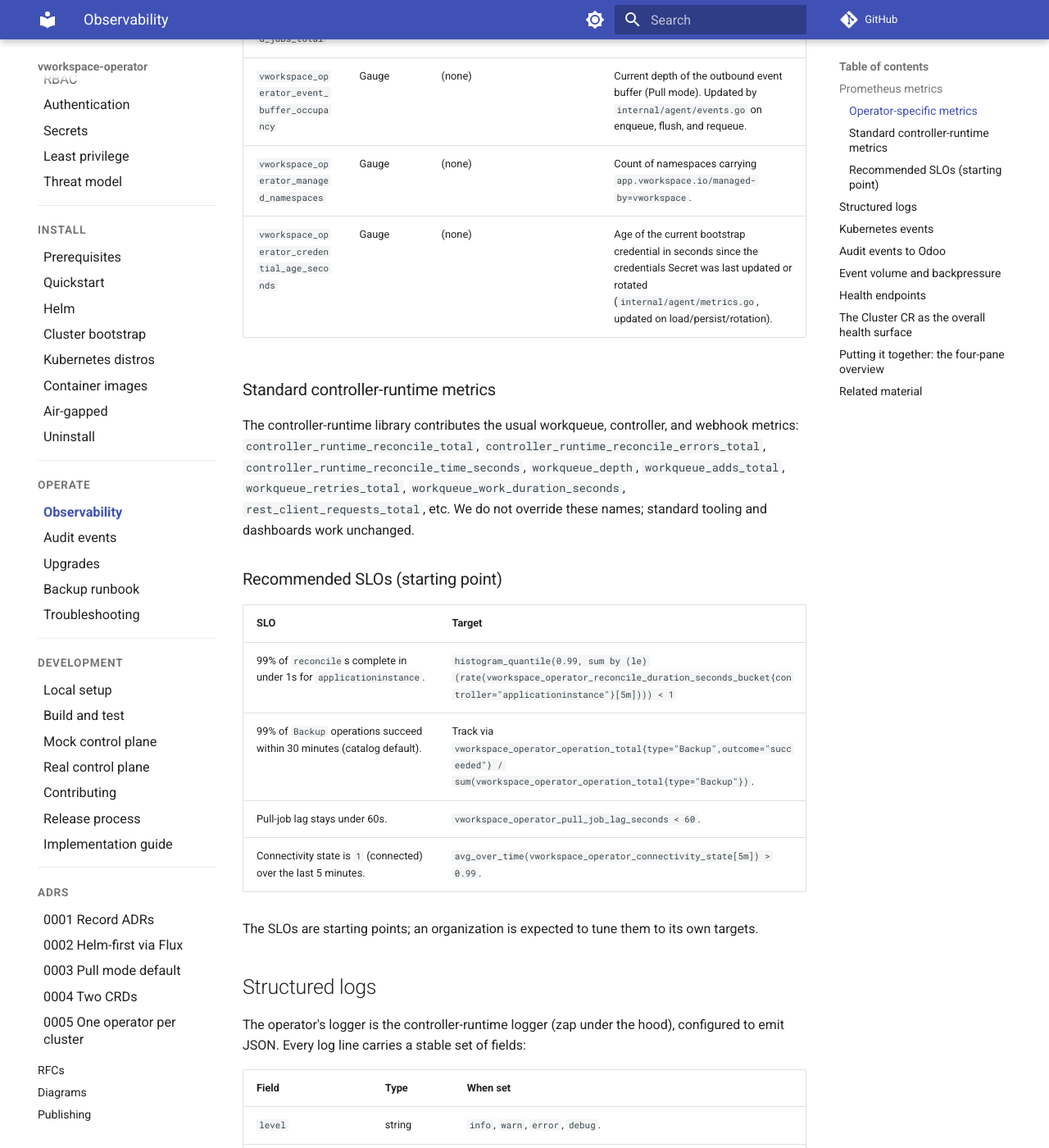
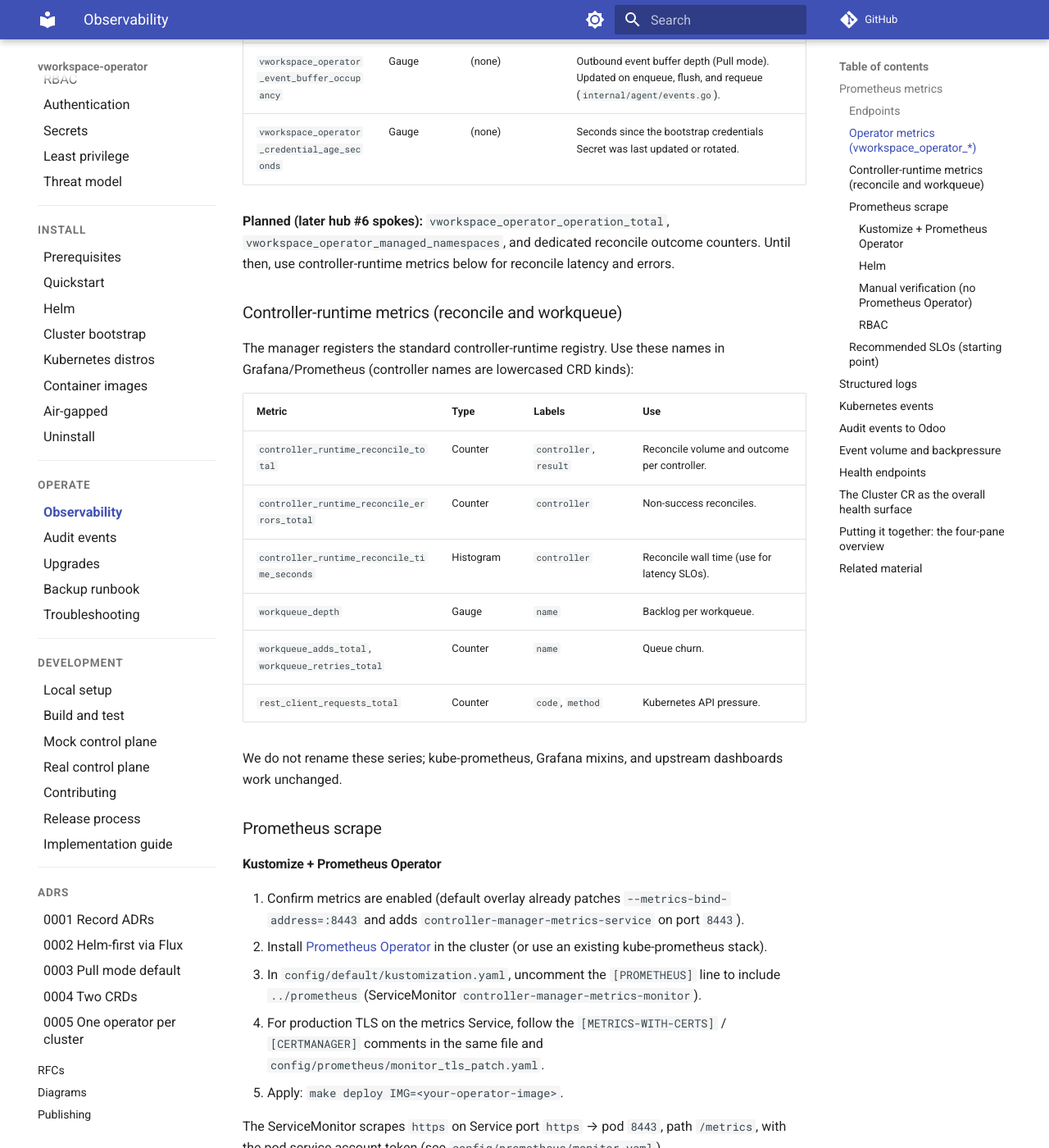
Before and after one commit to vworkspace-io/vworkspace-operator, an MkDocs documentation site: the page built from docs/operate/observability.md, in a window 1280 px wide and 1400 px high, scrolled down 1412 px. Shown: the whole window at 82% size. Built offline with MkDocs 1.6.1 and Material for MkDocs 9.7.7, drawn with Linux system fonts in a browser that asks for light colours; comment, search, counter and statistics services are not loaded; some of the changed text lies outside the part shown.

Commit message:
docs: Prometheus scrape guide and metric catalog (hub #6 spoke 1)
Document :8443 HTTPS metrics, ServiceMonitor enablement, Helm
metricsBindAddress, and align the catalog with exported series.

Tracked by vworkspace-io/vworkspace#6

````diff
--- a/docs/operate/observability.md
+++ b/docs/operate/observability.md
@@ -1,7 +1,7 @@
 # Observability
 
 **Status:** Alpha
-**Last Updated:** 2026-06-04
+**Last Updated:** 2026-06-04 (hub #6 spoke 1 — scrape + catalog)
 
 `vworkspace-operator` emits the signals an operator (the person) needs to answer "is this cluster healthy and what happened on it recently". The four surfaces are Prometheus metrics, structured JSON logs, Kubernetes events on every condition transition, and an audit-event stream posted to the control plane's `POST /api/agent/events`. Each is documented below with the concrete metric names, log fields, and endpoints.
 
@@ -9,36 +9,97 @@ The principle is "the cluster is the source of truth for what is happening; vWor
 
 ## Prometheus metrics
 
-The operator exposes metrics on `:8080/metrics` (the controller-runtime default). All metrics are labeled with `controller`, `result` (where applicable), and operator-specific labels described below.
+### Endpoints
 
-### Operator-specific metrics
+| Install path | Metrics bind address | Path | TLS |
+|--------------|----------------------|------|-----|
+| Kustomize (`make deploy`) | `:8443` via `config/default/manager_metrics_patch.yaml` | `/metrics` | HTTPS (controller-runtime secure metrics; RBAC-filtered) |
+| Helm chart (default) | `0` (disabled) | — | — |
+| Helm (enable) | `--set manager.metricsBindAddress=:8443` | `/metrics` | HTTPS when non-zero bind address |
 
-| Metric                                                  | Type      | Labels                                                                                          | Meaning                                                                                                                          |
-|---------------------------------------------------------|-----------|-------------------------------------------------------------------------------------------------|----------------------------------------------------------------------------------------------------------------------------------|
-| `vworkspace_operator_reconcile_total`                   | Counter   | `controller=<applicationinstance|operation|cluster>`, `result=<requeue|success|error>`           | Reconciles per controller and outcome.                                                                                            |
-| `vworkspace_operator_reconcile_duration_seconds`        | Histogram | `controller`                                                                                    | Reconcile wall time. Buckets: 5ms, 10ms, 25ms, 50ms, 100ms, 250ms, 500ms, 1s, 2.5s, 5s, 10s.                                       |
-| `vworkspace_operator_operation_total`                   | Counter   | `type=<Backup|Restore|Upgrade|Migration|RunCommand|Runbook>`, `engine=<velero|workflow|job|helm|helmHookJob|volsync|snapshot>`, `outcome=<succeeded|failed|cancelled|blocked>` | Operation completions, useful for SLO calculations per verb and per engine.                                                       |
-| `vworkspace_operator_pull_job_lag_seconds`              | Gauge     | (none)                                                                                          | Age (seconds) of the oldest job the operator has fetched but not yet applied. A persistent non-zero gauge indicates a stuck loop. |
-| `vworkspace_operator_connectivity_state`                | Gauge     | `mode=<pull|push|gitops>`                                                                       | `1` connected, `0` reconnecting, `-1` disconnected. The same signal feeds `Cluster.status.conditions[Connected]`.                  |
-| `vworkspace_operator_applied_jobs_total`                | Counter   | (none)                                                                                          | Pull-mode jobs applied successfully (`internal/agent/metrics.go`).                                                                  |
-| `vworkspace_operator_event_buffer_occupancy`            | Gauge     | (none)                                                                                          | Current depth of the outbound event buffer (Pull mode). Updated by `internal/agent/events.go` on enqueue, flush, and requeue. |
-| `vworkspace_operator_managed_namespaces`                | Gauge     | (none)                                                                                          | Count of namespaces carrying `app.vworkspace.io/managed-by=vworkspace`.                                                            |
-| `vworkspace_operator_credential_age_seconds`            | Gauge     | (none)                                                                                          | Age of the current bootstrap credential in seconds since the credentials Secret was last updated or rotated (`internal/agent/metrics.go`, updated on load/persist/rotation). |
+Health probes stay on `:8081` (`/healthz`, `/readyz`). Do not confuse probe port `8081` with the metrics listener.
 
-### Standard controller-runtime metrics
+When `metrics-bind-address` is `0`, the process does not listen for scrapes. Production clusters should enable metrics and scrape via Prometheus Operator or an equivalent agent.
 
-The controller-runtime library contributes the usual workqueue, controller, and webhook metrics: `controller_runtime_reconcile_total`, `controller_runtime_reconcile_errors_total`, `controller_runtime_reconcile_time_seconds`, `workqueue_depth`, `workqueue_adds_total`, `workqueue_retries_total`, `workqueue_work_duration_seconds`, `rest_client_requests_total`, etc. We do not override these names; standard tooling and dashboards work unchanged.
+### Operator metrics (`vworkspace_operator_*`)
+
+Registered in `internal/agent/metrics.go` (Pull-mode agent and credential signals):
+
+| Metric | Type | Labels | Meaning |
+|--------|------|--------|---------|
+| `vworkspace_operator_pull_job_lag_seconds` | Gauge | (none) | Age (seconds) of the oldest Pull-mode job fetched but not yet applied. Persistent non-zero values suggest a stuck applier loop. |
+| `vworkspace_operator_connectivity_state` | Gauge | `mode=<pull\|push\|gitops>` | `1` connected, `0` reconnecting, `-1` disconnected. Feeds `Cluster.status.conditions[Connected]`. |
+| `vworkspace_operator_applied_jobs_total` | Counter | (none) | Pull-mode jobs applied successfully. |
+| `vworkspace_operator_event_buffer_occupancy` | Gauge | (none) | Outbound event buffer depth (Pull mode). Updated on enqueue, flush, and requeue (`internal/agent/events.go`). |
+| `vworkspace_operator_credential_age_seconds` | Gauge | (none) | Seconds since the bootstrap credentials Secret was last updated or rotated. |
+
+**Planned (later hub #6 spokes):** `vworkspace_operator_operation_total`, `vworkspace_operator_managed_namespaces`, and dedicated reconcile outcome counters. Until then, use controller-runtime metrics below for reconcile latency and errors.
+
+### Controller-runtime metrics (reconcile and workqueue)
+
+The manager registers the standard controller-runtime registry. Use these names in Grafana/Prometheus (controller names are lowercased CRD kinds):
+
+| Metric | Type | Labels | Use |
+|--------|------|--------|-----|
+| `controller_runtime_reconcile_total` | Counter | `controller`, `result` | Reconcile volume and outcome per controller. |
+| `controller_runtime_reconcile_errors_total` | Counter | `controller` | Non-success reconciles. |
+| `controller_runtime_reconcile_time_seconds` | Histogram | `controller` | Reconcile wall time (use for latency SLOs). |
+| `workqueue_depth` | Gauge | `name` | Backlog per workqueue. |
+| `workqueue_adds_total`, `workqueue_retries_total` | Counter | `name` | Queue churn. |
+| `rest_client_requests_total` | Counter | `code`, `method` | Kubernetes API pressure. |
+
+We do not rename these series; kube-prometheus, Grafana mixins, and upstream dashboards work unchanged.
+
+### Prometheus scrape
+
+#### Kustomize + Prometheus Operator
+
+1. Confirm metrics are enabled (default overlay already patches `--metrics-bind-address=:8443` and adds `controller-manager-metrics-service` on port `8443`).
+2. Install [Prometheus Operator](https://github.com/prometheus-operator/prometheus-operator) in the cluster (or use an existing kube-prometheus stack).
+3. In `config/default/kustomization.yaml`, uncomment the `[PROMETHEUS]` line to include `../prometheus` (ServiceMonitor `controller-manager-metrics-monitor`).
+4. For production TLS on the metrics Service, follow the `[METRICS-WITH-CERTS]` / `[CERTMANAGER]` comments in the same file and `config/prometheus/monitor_tls_patch.yaml`.
+5. Apply: `make deploy IMG=<your-operator-image>`.
+
+The ServiceMonitor scrapes `https` on Service port `https` → pod `8443`, path `/metrics`, with the pod service account token (see `config/prometheus/monitor.yaml`).
+
+#### Helm
+
+```bash
+helm upgrade --install vworkspace-operator ./charts/vworkspace-operator \
+  -n vworkspace-system \
+  --set manager.metricsBindAddress=:8443
+```
+
+Add a `ServiceMonitor` (or PodMonitor) in your platform repo that selects the Helm Service labels for the manager Deployment. Match endpoint scheme `https`, port name `https` (if you add a metrics Service), and bearer token auth — same contract as the kustomize scaffold.
+
+#### Manual verification (no Prometheus Operator)
+
+```bash
+# Port-forward the metrics Service (kustomize name after prefix: vworkspace-operator-controller-manager-metrics-service)
+kubectl -n vworkspace-operator-system port-forward svc/vworkspace-operator-controller-manager-metrics-service 8443:8443
+
+# Token for the manager ServiceAccount (namespace from your install)
+TOKEN=$(kubectl -n vworkspace-operator-system create token vworkspace-operator-controller-manager)
+
+curl -sk --header "Authorization: Bearer ${TOKEN}" https://127.0.0.1:8443/metrics | grep -E '^vworkspace_operator_|^controller_runtime_reconcile'
+```
+
+Expect `vworkspace_operator_*` series when Pull-mode agent is enabled; connectivity and buffer gauges matter most for control-plane-linked clusters.
+
+#### RBAC
+
+Secure metrics use controller-runtime's authentication/authorization filter. Prometheus needs a `ClusterRole` that can `GET /metrics` non-resource URL and a `ClusterRoleBinding` to the scrape ServiceAccount (the e2e suite creates `metrics-reader` / `metrics-binding` for this pattern — see `test/e2e/e2e_test.go`).
 
 ### Recommended SLOs (starting point)
 
-| SLO                                                              | Target                                                                                                                 |
-|------------------------------------------------------------------|------------------------------------------------------------------------------------------------------------------------|
-| 99% of `reconcile`s complete in under 1s for `applicationinstance`. | `histogram_quantile(0.99, sum by (le) (rate(vworkspace_operator_reconcile_duration_seconds_bucket{controller="applicationinstance"}[5m]))) < 1` |
-| 99% of `Backup` operations succeed within 30 minutes (catalog default). | Track via `vworkspace_operator_operation_total{type="Backup",outcome="succeeded"} / sum(vworkspace_operator_operation_total{type="Backup"})`. |
-| Pull-job lag stays under 60s.                                    | `vworkspace_operator_pull_job_lag_seconds < 60`.                                                                       |
-| Connectivity state is `1` (connected) over the last 5 minutes.   | `avg_over_time(vworkspace_operator_connectivity_state[5m]) > 0.99`.                                                    |
+| SLO | PromQL / rule (starting point) |
+|-----|--------------------------------|
+| 99% of `ApplicationInstance` reconciles complete in under 1s | `histogram_quantile(0.99, sum by (le) (rate(controller_runtime_reconcile_time_seconds_bucket{controller="applicationinstance"}[5m]))) < 1` |
+| 99% of `Backup` operations succeed within 30 minutes | Track via Operation CR phase / `OperationSucceeded` events until `vworkspace_operator_operation_total` exists; catalog default is 30m wall clock. |
+| Pull-job lag stays under 60s | `vworkspace_operator_pull_job_lag_seconds < 60` |
+| Connectivity is healthy over 5m (Pull mode) | `avg_over_time(vworkspace_operator_connectivity_state{mode="pull"}[5m]) > 0.99` |
 
-The SLOs are starting points; an organization is expected to tune them to its own targets.
+Tune thresholds per organization. Connectivity and pull-job lag SLOs apply when `agent.enabled=true`; GitOps-only clusters rely more on `controller_runtime_*` and Kubernetes events.
 
 ## Structured logs
 
````
Also changed, not shown: config/README.md (+1 -1 lines), docs/install/helm.md (+1 -0 lines).
